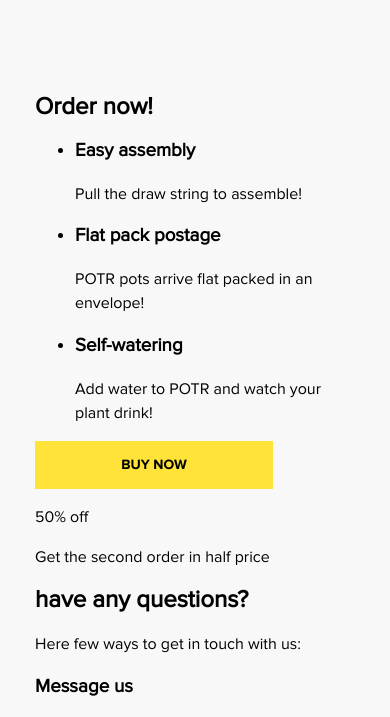
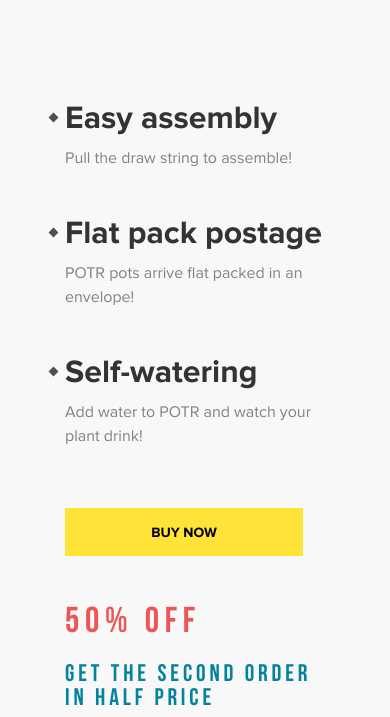
Before and after one commit to crash2bash/potr, a website: page src/index.html in a window 390 px wide. Shown: the part 6444-7161 px from the top of the page. Drawn offline with nearby package versions, Linux system fonts and the light colour scheme; files that its build step writes are made by us from their sources.

Commit message:
mobile order section

```diff
--- a/src/index.html
+++ b/src/index.html
@@ -265,8 +265,8 @@
         <h2 class="visually-hidden">
           Order now!
         </h2>
-        <ul class="order__list">
-          <li class="order__item">
+        <ul class="order__list order__list--outer">
+          <li class="order__item order__item--outer">
             <h3 class="order__title">
               Easy assembly
             </h3>
@@ -274,7 +274,7 @@
               Pull the draw string to assemble!
             </p>
           </li>
-          <li class="order__item">
+          <li class="order__item order__item--outer">
             <h3 class="order__title">
               Flat pack postage
             </h3>
@@ -291,7 +291,7 @@
             </p>
           </li>
         </ul>
-        <button class="button button--buy button--order">
+        <button class="button button--buy button--order button--order--outer">
           Buy now
         </button>
         <p class="order__promo">
--- a/src/styles/button.scss
+++ b/src/styles/button.scss
@@ -28,4 +28,10 @@
       background-color: transparent;
     }
   }
+
+  &--order {
+    &--outer {
+      margin-bottom: 40px;
+    }
+  }
 }
--- a/src/styles/choose.scss
+++ b/src/styles/choose.scss
@@ -32,8 +32,8 @@
     }
 
     &--pseudo::before {
+      content: "*";
       position: absolute;
-      content: "*";
       margin-left: -7px;
     }
 
--- a/src/styles/main.scss
+++ b/src/styles/main.scss
@@ -10,6 +10,8 @@
 @import "team";
 @import "materials";
 @import "choose";
+@import "order";
+@import "visually-hidden";
 
 html {
   font-family: "Proxima Nova", sans-serif;
--- /dev/null
+++ b/src/styles/order.scss
@@ -0,0 +1,78 @@
+@import "utils";
+@import "fonts";
+@import "typography";
+@import "utils/vars";
+@import "utils/mixins";
+@import "utils/extends";
+
+.order {
+  width: 260px;
+  margin: 0 auto;
+
+  &__list {
+    margin: 0 0 60px;
+    padding: 0;
+    list-style: none;
+  }
+
+  &__item {
+    margin-bottom: 40px;
+  }
+
+  &__title {
+    position: relative;
+    margin: 0 0 3px;
+
+    font-family: "Proxima Nova Bold", sans-serif;
+    font-size: 32px;
+    line-height: 48px;
+    color: $c-light-black;
+
+    &::before {
+      content: "";
+      position: absolute;
+      top: 40%;
+      margin-left: -15px;
+      width: 7px;
+      height: 7px;
+
+      background-color: $c-gray;
+
+      transform: rotate(-45deg);
+    }
+  }
+
+  &__text {
+    margin: 0;
+    color: #828282;
+  }
+
+  &__promo {
+    margin: 0 0 13px;
+
+    font-family: "Bebas Neue Bold", sans-serif;
+    font-size: 36px;
+    line-height: 54px;
+
+    letter-spacing: 0.16em;
+    text-transform: uppercase;
+
+    color: #eb5757;
+  }
+
+  &__promo-info {
+    margin: 0;
+    font-family: "Bebas Neue Bold", sans-serif;
+    font-size: 24px;
+    line-height: 24px;
+
+    letter-spacing: 0.16em;
+    text-transform: uppercase;
+
+    color: $c-blue;
+  }
+
+  &--outer {
+    margin-bottom: 100px;
+  }
+}
--- /dev/null
+++ b/src/styles/visually-hidden.scss
@@ -0,0 +1,10 @@
+.visually-hidden {
+  position: absolute;
+  overflow: hidden;
+  clip: rect(0 0 0 0);
+  height: 1px;
+  width: 1px;
+  margin: -1px;
+  padding: 0;
+  border: 0;
+}
```
